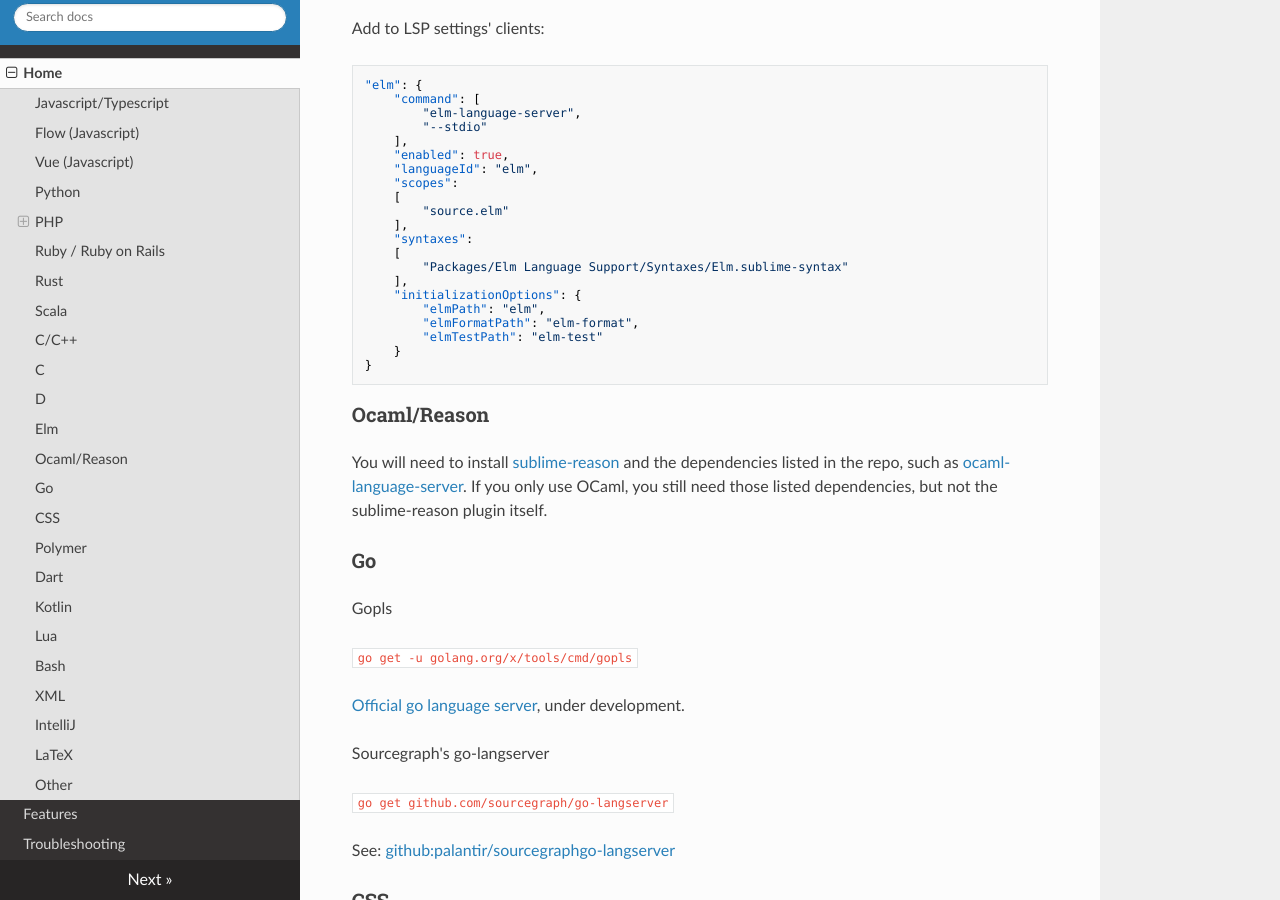
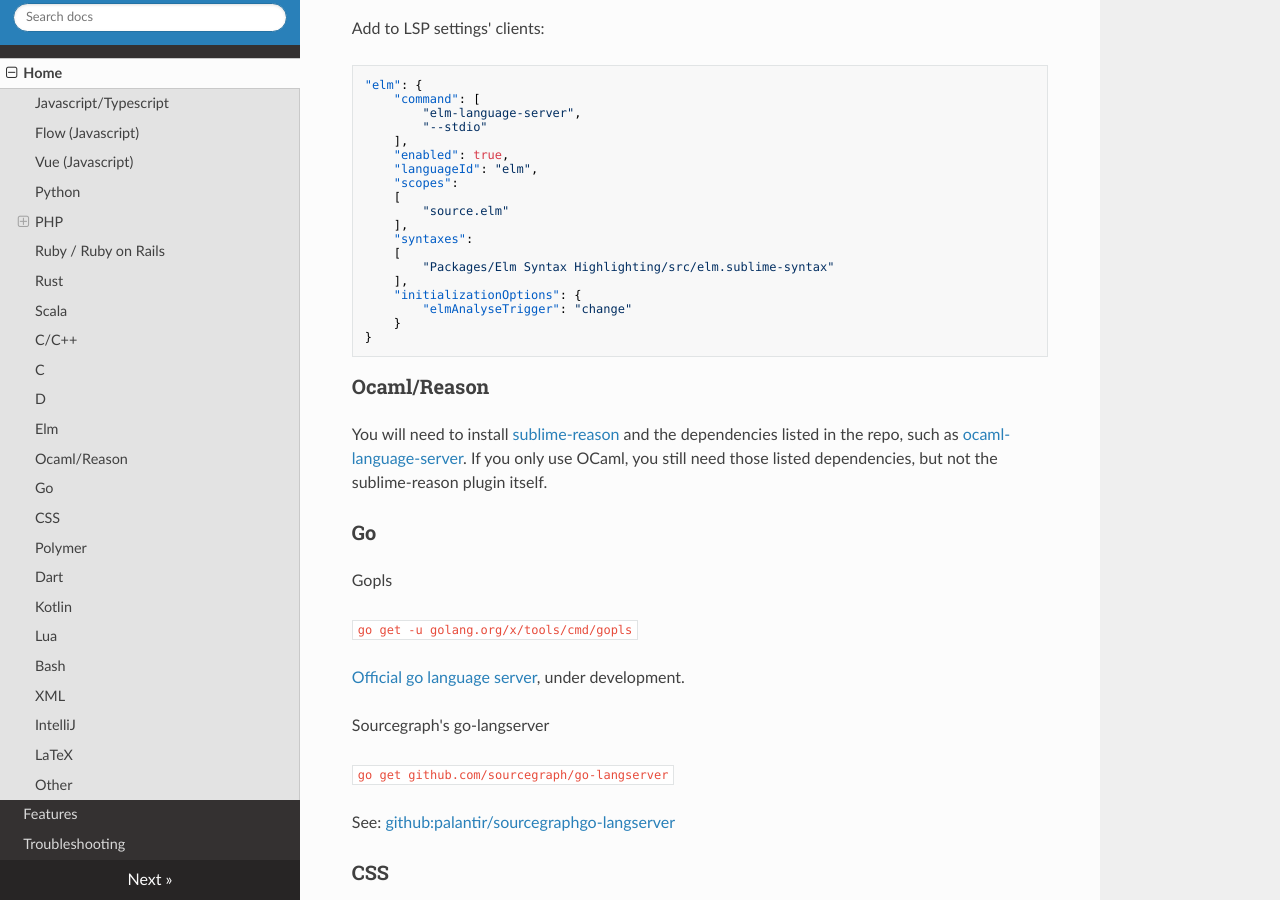
Before and after one commit to sublimelsp/LSP, an MkDocs documentation site: the page built from docs/index.md, in a window 1280 px wide and 900 px high, scrolled down 4004 px. Built offline with MkDocs 1.6.1, drawn with Linux system fonts in a browser that asks for light colours; nearby versions of some CDN libraries.

Commit message:
Update elm docs

````diff
--- a/docs/index.md
+++ b/docs/index.md
@@ -211,12 +211,10 @@
     ],
     "syntaxes":
     [
-        "Packages/Elm Language Support/Syntaxes/Elm.sublime-syntax"
+        "Packages/Elm Syntax Highlighting/src/elm.sublime-syntax"
     ],
     "initializationOptions": {
-        "elmPath": "elm",
-        "elmFormatPath": "elm-format",
-        "elmTestPath": "elm-test"
+        "elmAnalyseTrigger": "change"
     }
 }
 ```
````
